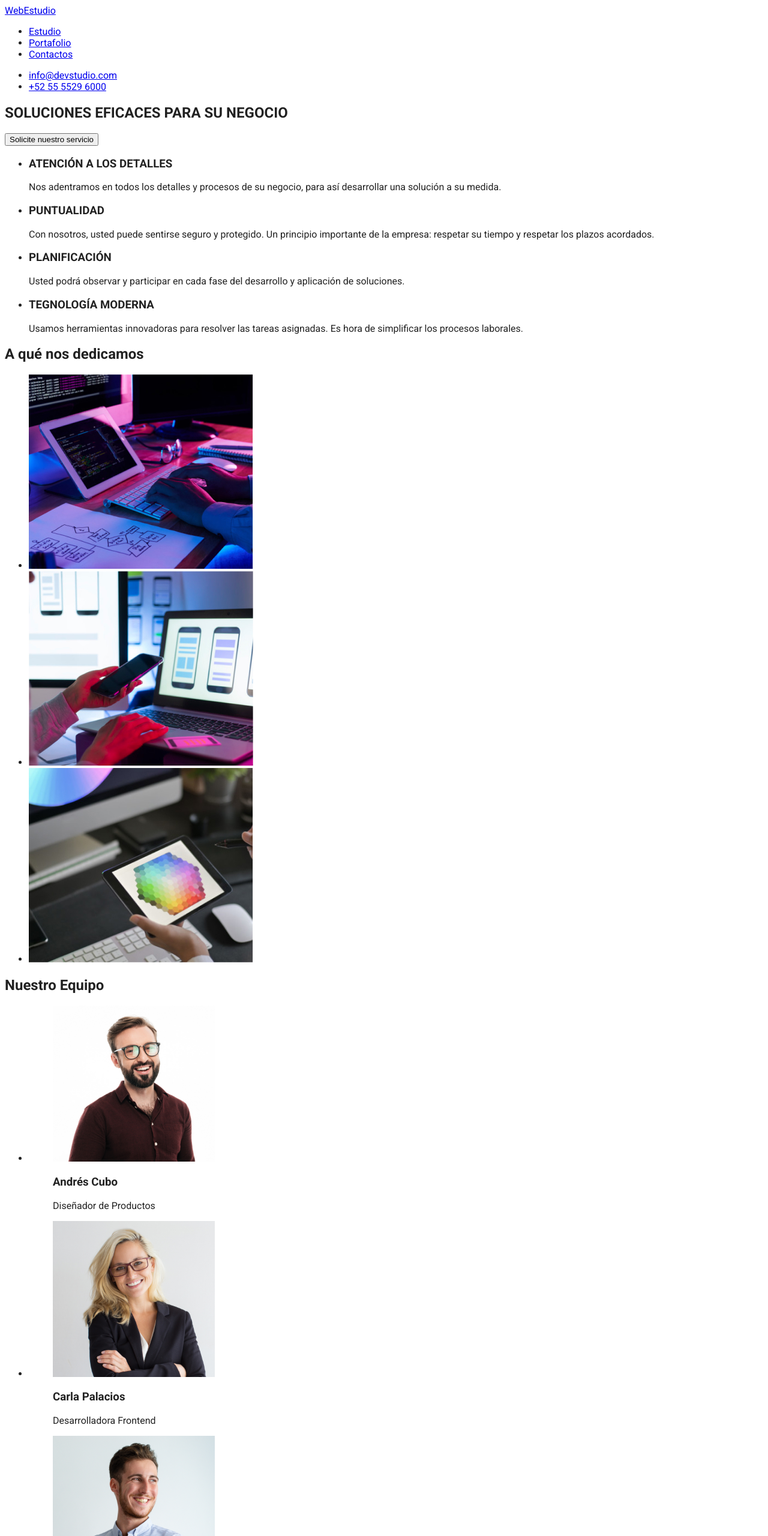
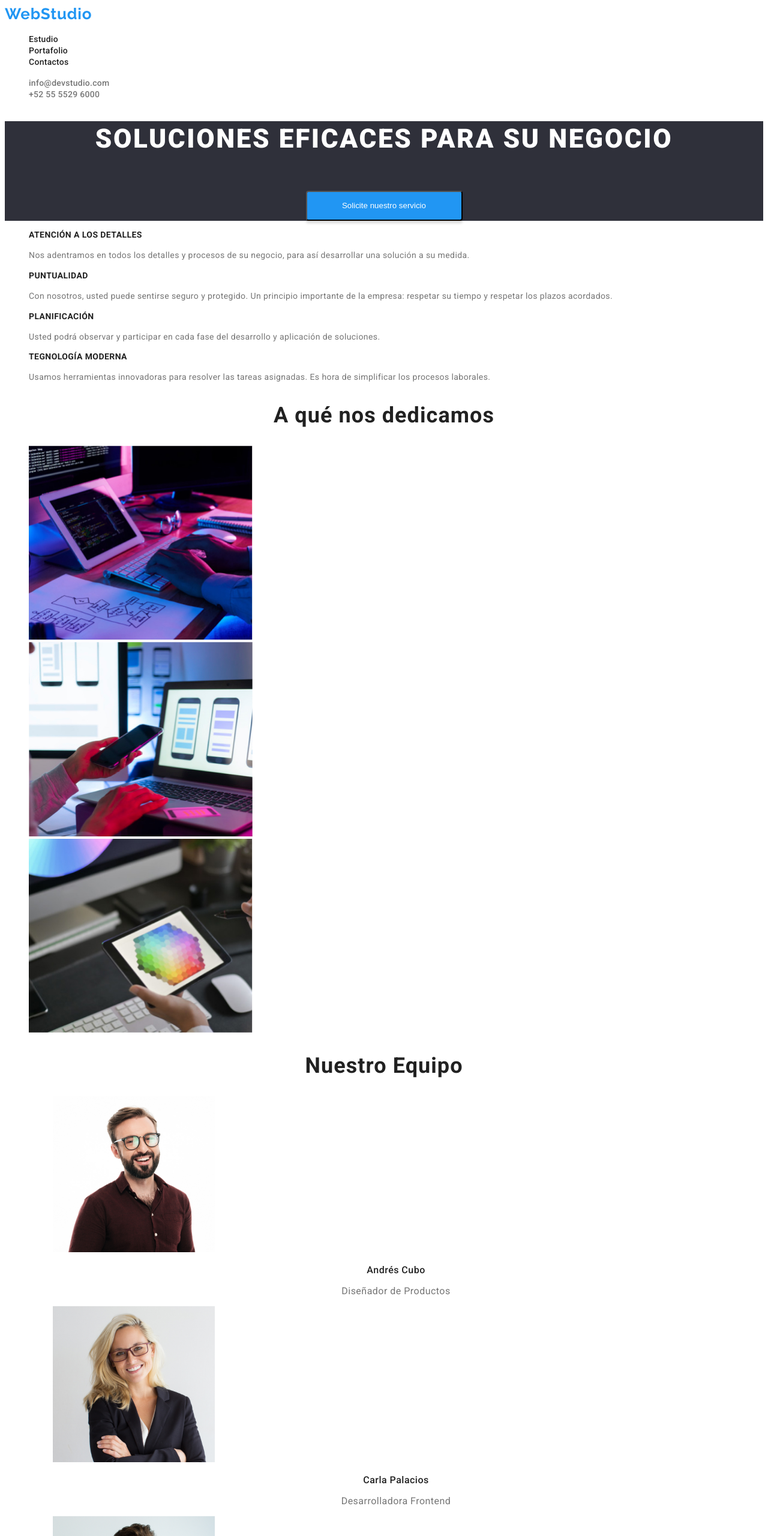
Before and after one commit to dsantam13/goit-markup-hw-02, a plain HTML site: page index.html in a window 1280 px wide. Shown: the top 2560 px of the page at 60% size. Drawn offline with Linux system fonts and the light colour scheme.

Commit message:
style assignment

```diff
--- a/css/styles.css
+++ b/css/styles.css
@@ -1,8 +1,193 @@
+:root {
+    --color-logo: #2196F3;
+    --color-title: #212121;
+    --color-text: #757575;
+    --color-background: #2F303A;
+    --text-banner: #FFFFFF;
+    --background-filter: #F5F4FA;
+}
+
 body {
     font-family: 'Roboto', sans-serif;
-    color: #212121;
+    color: var(--color-text);
+}
+
+a {
+    text-decoration: none;
+}
+
+a:active {
+    color: var(--color-logo);
+}
+
+a:visited {
+    color: var(--color-title);
+}
+
+footer {
+    background-color: var(--color-background);
+}
+
+li {
+    list-style: none;
+}
+
+.address-text {
+    font-size: 14px;
+    line-height: 1.71;
+    letter-spacing: 0.03em;
+    color: var(--text-banner);
+}
+
+.banner {
+    background-color: var(--color-background);
+    text-align: center;
 }
 
 .button {
+    background-color: var(--color-logo);
+    color: var(--text-banner);
+    text-align: center;
+    width: 261px;
+    height: 50px;
+    left: 666px;
+    top: 430px;
+    background: var(--color-logo);
+    box-shadow: 0px 4px 4px rgba(0, 0, 0, 0.15);
+    border-radius: 4px;
     cursor: pointer;
 }
+
+.category {
+    font-size: 16px;
+    line-height: 1.88;
+    letter-spacing: 0.03em;
+}
+
+.contact {
+    font-weight: 500;
+    font-size: 14px;
+    line-height: 1.14;
+    letter-spacing: 0.02em;
+    color: var(--color-text);
+}
+
+.contact:hover, .contact:focus {
+    color: var(--color-logo);
+}
+
+.filter {
+    font-weight: 500;
+    font-size: 16px;
+    line-height: 1.62;
+    text-align: center;
+    letter-spacing: 0.03em;
+    color: var(--color-title);
+    background-color: var(--background-filter);
+    box-shadow: 0px 4px 4px rgba(0, 0, 0, 0.15);
+    border-radius: 4px;
+    cursor: pointer;
+}
+
+.filter:hover, .filter:focus {
+    background: var(--color-logo);
+    box-shadow: 0px 3px 1px rgba(0, 0, 0, 0.1), 0px 1px 2px rgba(0, 0, 0, 0.08), 0px 2px 2px rgba(0, 0, 0, 0.12);
+    border-radius: 4px;
+}
+
+.link {
+    font-weight: 500;
+    font-size: 14px;
+    line-height: 1.14;
+    letter-spacing: 0.02em;
+    color: var(--color-title);
+}
+
+.link:hover, .link:focus {
+    color: var(--color-logo);
+}
+
+.logo {
+    font-family: 'Raleway', sans-serif;
+    font-weight: 700;
+    font-size: 26px;
+    line-height: 1.19;
+    text-align: right;
+    letter-spacing: 0.03em;
+    color: var(--color-logo);
+}
+
+.logo:active {
+    color: var(--color-logo);
+}
+
+.logo:visited {
+    color: var(--color-logo);
+}
+
+.name {
+    font-weight: 500;
+    font-size: 16px;
+    line-height: 1.19;
+    text-align: center;
+    letter-spacing: 0.03em;
+    color: var(--color-title);
+}
+
+.product {
+    font-weight: 700;
+    font-size: 18px;
+    line-height: 2;
+    letter-spacing: 0.06em;
+    color: var(--color-title);
+}
+
+.subtitle {
+    font-weight: 700;
+    font-size: 14px;
+    line-height: 1.14;
+    letter-spacing: 0.03em;
+    text-transform: uppercase;
+    color: var(--color-title);
+}
+
+.team-person {
+    font-size: 16px;
+    line-height: 1.19;
+    text-align: center;
+    letter-spacing: 0.03em;
+}
+
+.text {
+    font-size: 14px;
+    line-height: 1.71;
+    letter-spacing: 0.03em;
+}
+
+.title {
+    font-weight: 900;
+    font-size: 44px;
+    line-height: 1.36;
+    text-align: center;
+    letter-spacing: 0.06em;
+    text-transform: uppercase;
+    color: var(--text-banner);
+}
+
+.title1 {
+    font-weight: 700;
+    font-size: 36px;
+    line-height: 1.17;
+    text-align: center;
+    letter-spacing: 0.03em;
+    color: var(--color-title)
+}
+
+.title2 {
+    font-weight: 700;
+    font-size: 36px;
+    line-height: 1.17;
+    text-align: center;
+    letter-spacing: 0.03em;
+    color: var(--color-title)
+}
--- a/index.html
+++ b/index.html
@@ -13,117 +13,117 @@
   <body>
     <header>
       <nav>
-        <a class="logo" href="#">WebEstudio</a>
-        <ul>
-          <li><a href="#">Estudio</a></li>
-          <li><a href="portafolio.html">Portafolio</a></li>
-          <li><a href="#">Contactos</a></li>
+        <a class="logo" href="#">WebStudio</a>
+        <ul class="links">
+          <li><a class="link" href="#">Estudio</a></li>
+          <li><a class="link" href="portafolio.html">Portafolio</a></li>
+          <li><a class="link" href="#">Contactos</a></li>
         </ul>
       </nav>
-      <ul>
-        <li><a href="mailto:info@devstudio.com">info@devstudio.com</a></li>
-        <li><a href="tel:+525555296000">+52 55 5529 6000</a></li>
+      <ul class="contacts">
+        <li><a class="contact" href="mailto:info@devstudio.com">info@devstudio.com</a></li>
+        <li><a class="contact" href="tel:+525555296000">+52 55 5529 6000</a></li>
       </ul>
     </header>
     <main>
-      <section id="banner">
-        <h1>SOLUCIONES EFICACES PARA SU NEGOCIO</h1>
+      <section class="banner">
+        <h1 class="title">SOLUCIONES EFICACES PARA SU NEGOCIO</h1><br>
         <button class="button" type="button">Solicite nuestro servicio</button>
       </section>
       <section id="descriptions">
         <ul>
           <li>
-            <h3>ATENCIÓN A LOS DETALLES</h3>
-            <p>
+            <h3 class="subtitle">ATENCIÓN A LOS DETALLES</h3>
+            <p class="text">
               Nos adentramos en todos los detalles y procesos de su negocio,
               para así desarrollar una solución a su medida.
             </p>
           </li>
           <li>
-            <h3>PUNTUALIDAD</h3>
-            <p>
+            <h3 class="subtitle">PUNTUALIDAD</h3>
+            <p class="text">
               Con nosotros, usted puede sentirse seguro y protegido. Un
               principio importante de la empresa: respetar su tiempo y respetar
               los plazos acordados.
             </p>
           </li>
           <li>
-            <h3>PLANIFICACIÓN</h3>
-            <p>
+            <h3 class="subtitle">PLANIFICACIÓN</h3>
+            <p class="text">
               Usted podrá observar y participar en cada fase del desarrollo y
               aplicación de soluciones.
             </p>
           </li>
           <li>
-            <h3>TEGNOLOGÍA MODERNA</h3>
-            <p>
+            <h3 class="subtitle">TEGNOLOGÍA MODERNA</h3>
+            <p class="text">
               Usamos herramientas innovadoras para resolver las tareas
               asignadas. Es hora de simplificar los procesos laborales.
             </p>
           </li>
         </ul>
       </section>
-      <section id="servicios">
-        <h2>A qué nos dedicamos</h2>
+      <section id="service">
+        <h2 class="title1">A qué nos dedicamos</h2>
         <ul>
           <li>
             <img
               src="images/image.jpg"
               alt="persona digitando código"
-              width="374"
+              style="width: 373.16px;"
             />
           </li>
           <li>
             <img
               src="images/image-1.jpg"
               alt="computador y celular"
-              width="374"
+              style="width: 373.16px;"
             />
           </li>
           <li>
             <img
               src="images/image-2.jpg"
               alt="eligiendo colores desde una tablet"
-              width="374"
+              style="width: 373.16px;"
             />
           </li>
         </ul>
       </section>
-      <section id="equipo">
-        <h2>Nuestro Equipo</h2>
+      <section id="team">
+        <h2 class="title2">Nuestro Equipo</h2>
         <ul>
           <li>
             <figure>
-              <img src="images/image-3.jpg" alt="Andrés Cubo" width="270" />
-              <figcaption>
-                <h3>Andrés Cubo</h3>
+              <img src="images/image-3.jpg" alt="Andrés Cubo" style="width: 270px;" />
+              <figcaption class="team-person">
+                <h3 class="name">Andrés Cubo</h3>
                 Diseñador de Productos
               </figcaption>
             </figure>
           </li>
           <li>
             <figure>
-              <img src="images/image-4.jpg" alt="Carla Palacios" width="270" />
-              <figcaption>
-                <h3>Carla Palacios</h3>
+              <img src="images/image-4.jpg" alt="Carla Palacios" style="width: 270px;" />
+              <figcaption class="team-person">
+                <h3 class="name">Carla Palacios</h3>
                 Desarrolladora Frontend
               </figcaption>
             </figure>
           </li>
           <li>
             <figure>
-              <img src="images/image-5.jpg" alt="Mario Dorado" width="270" />
-              <figcaption>
-                <h3>Mario Dorado</h3>
+              <img src="images/image-5.jpg" alt="Mario Dorado" style="width: 270px;" />
+              <figcaption class="team-person">
+                <h3 class="name">Mario Dorado</h3>
                 Marketing
               </figcaption>
             </figure>
           </li>
           <li>
             <figure>
-              <img src="images/image-6.jpg" alt="Pablo Mijangos" width="270" />
-              <figcaption>
-                <h3>Pablo Mijangos</h3>
+              <img src="images/image-6.jpg" alt="Pablo Mijangos" style="width: 270px;" />
+              <figcaption class="team-person">
+                <h3 class="name">Pablo Mijangos</h3>
                 Diseñador IU
               </figcaption>
             </figure>
@@ -132,14 +132,14 @@
       </section>
     </main>
     <footer>
-      <a class="logo" href="#">WebEstudio</a>
-      <address>
+      <a class="logo" href="#">WebStudio</a>
+      <address class="address-text">
         Calz. Ticomán 500, Ciudad de <br />
         México, CDMX, México
       </address>
-      <address>
-        <a href="mailto:info@example.com">info@example.com</a>
-        <a href="tel:+525555296000">+52 55 5529 6000</a>
+      <address class="contacts">
+        <a class="contact" href="mailto:info@example.com">info@example.com</a><br>
+        <a class="contact" href="tel:+525555296000">+52 55 5529 6000</a>
       </address>
     </footer>
   </body>
```
Also changed, not shown: portafolio.html (+42 -41 lines).
